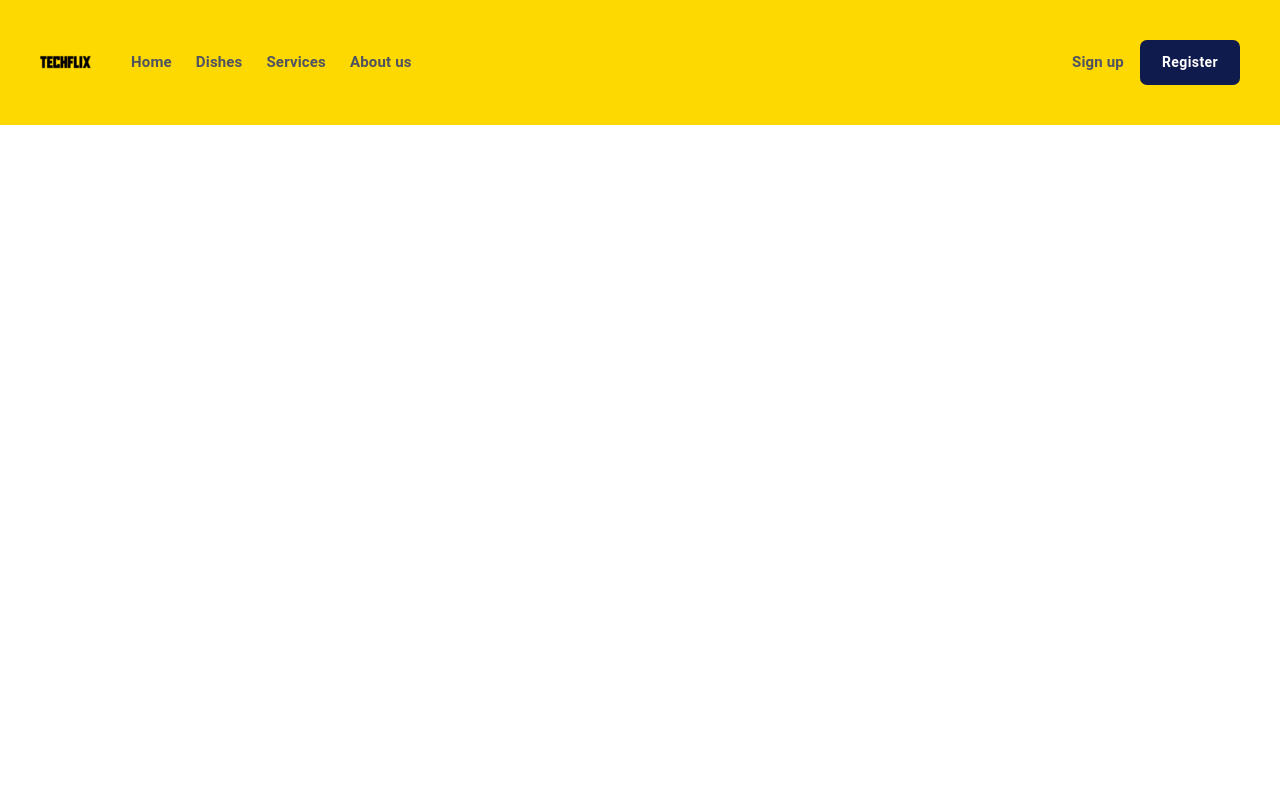
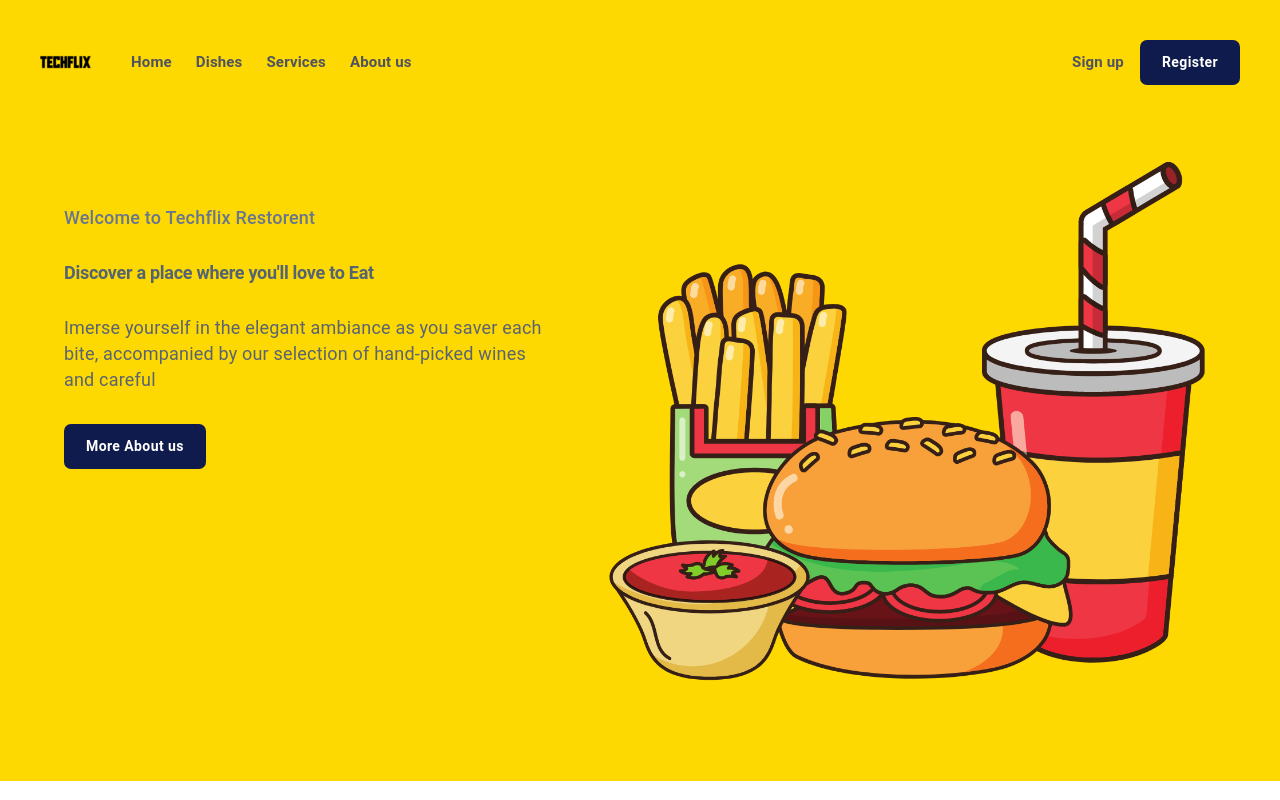
Before and after one commit to BaijuShanzz/restorent-app, a React (Create React App) app: page / in a window 1280 px wide. Built offline with nearby package versions, Linux system fonts and the light colour scheme.

Commit message:
welcome page compeleted / hero section

```diff
--- a/src/App.js
+++ b/src/App.js
@@ -1,8 +1,10 @@
 import Header from "./Components/Header/Header";
+import Welcome from "./Components/Pages/Welcome/Welcome";
 function App() {
   return (
     <>
       <Header/>
+      <Welcome/>
     </>
   );
 }
--- /dev/null
+++ b/src/Components/Pages/Welcome/Welcome.jsx
@@ -0,0 +1,65 @@
+import {Box,Typography} from "@mui/material";
+import {styled} from "@mui/system";
+import { Container } from "@mui/system";
+import CustomButton from "../../CustomButton/CustomButton";
+import welcome from "../../../assets/welcome.png";
+import React from 'react'
+
+function Welcome() {
+    const CustomBox = styled(Box)(({theme})=>({
+        display: "flex",
+        justifyContent: "center",
+        gap: theme.spacing(5),
+        marginTop: theme.spacing(3),
+        [theme.breakpoints.down("md")]:{
+            flexDirection: "column",
+            alignItems: "center",
+            textAlign: "center",
+        }
+    }));
+
+    const Title = styled((Typography))(({theme})=>({
+        fontsize: "64px",
+        color: "#fff",
+        fontWeight: "bold",
+        margin: theme.spacing(4,0,4,0),
+        [theme.breakpoints.down("md")]:{
+            fontsize: "40px"
+        }
+    }))
+  return (
+    <Box sx={{ backgroundColor: "#FED801" , minHeight: "80vh"}}>
+        <Container>
+            <CustomBox>
+                <Box sx={{flex: "1"}}>
+                    <Typography variant="body2" sx={{
+                        fontSize: "18px",
+                        color : "#687690",
+                        fontWeight: "500",
+                        mt: 10,
+                        md: 4
+                    }}>
+                        Welcome to Techflix Restorent
+                    </Typography>
+                    <Title variant="h1" sx={{fontSize: "18px", color: "#546473" , my:4}}>
+                        Discover a place where you'll love to Eat
+                    </Title>
+                    <Typography variant="body2" sx={{fontSize: "18px", color: "#5A6473", my:4}}>
+                        Imerse yourself in the elegant ambiance as you saver each bite, accompanied by our selection of hand-picked wines and careful
+                    </Typography>
+                    <CustomButton
+                    backgroundColor="#0F1B4C"
+                    color="#fff"
+                    buttonText="More About us"
+                    welcomeBtn={true}/>
+                </Box>
+                <Box sx={{flex: "1.25"}}>
+                    <img src={welcome} alt="welcome" style={{maxWidth: "100%", marginBottom: "2rem"}} />
+                </Box>
+            </CustomBox>
+        </Container>
+    </Box>
+  )
+}
+
+export default Welcome;
```
